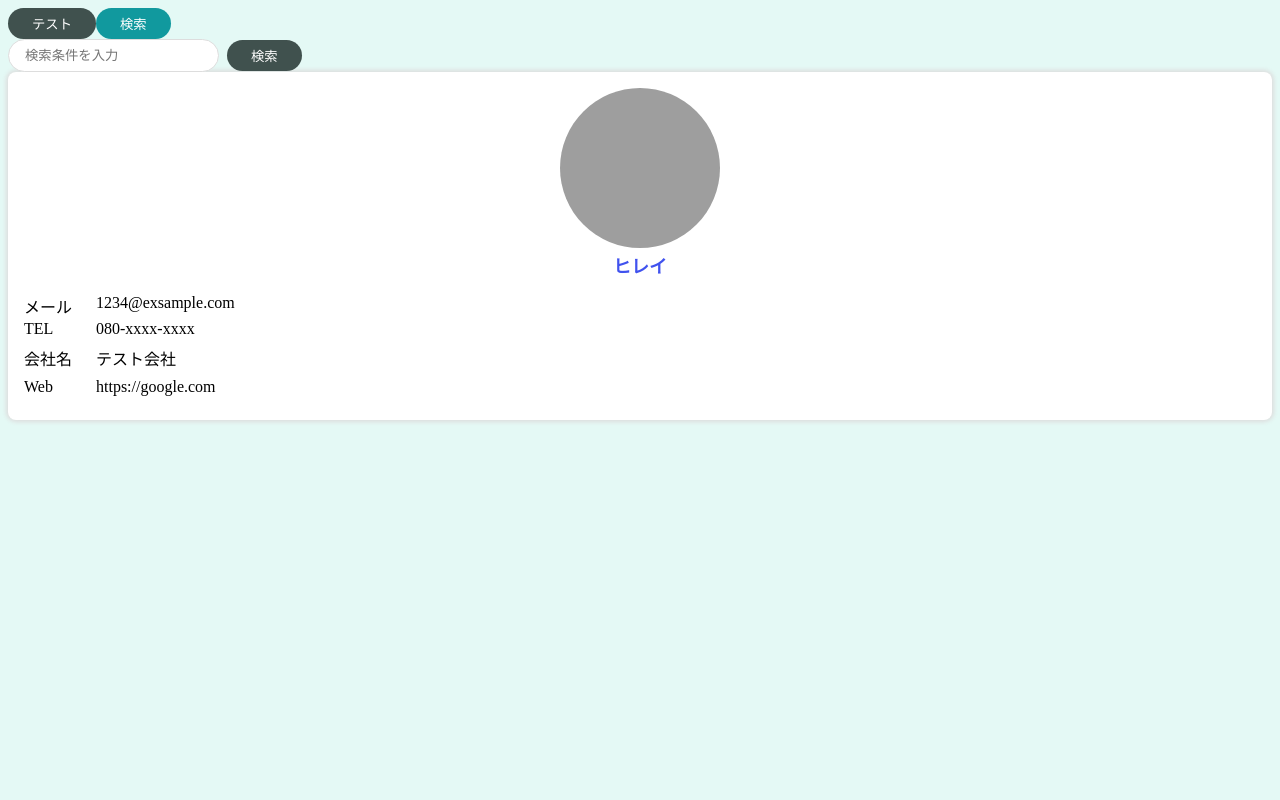
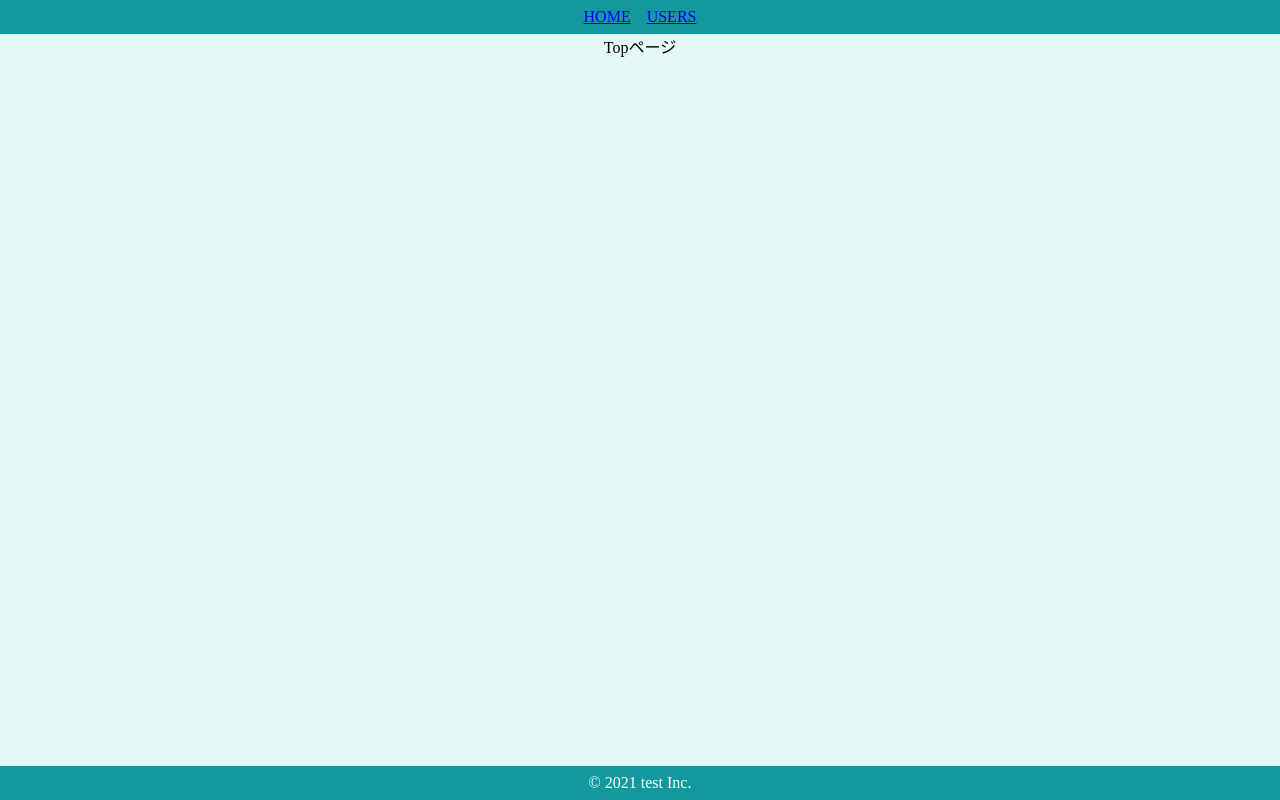
Before and after one commit to hirei-yuna607/AtomicDesign, a React (Create React App) app: page / in a window 1280 px wide. Built offline with nearby package versions, Linux system fonts and the light colour scheme; grey boxes are pictures that could not be loaded.

Commit message:
final-commit-page

```diff
--- a/src/App.js
+++ b/src/App.js
@@ -1,27 +1,6 @@
-import { PrimaryButton } from "./components/atoms/button/PrimaryButton";
-import { SecondaryButton } from "./components/atoms/button/SecondaryButton";
-import { SearchInput } from "./components/molecules/SearchInput";
-import { UserCard } from "./components/organisms/user/UserCard";
+import { Router } from "./router/Router";
 import "./styles.css";
 
 export default function App() {
-  const user = {
-    name: "ヒレイ",
-    image: "https://source.unsplash.com/xdshQfqb1mc",
-    email: "1234@exsample.com",
-    phone: "080-xxxx-xxxx",
-    company: {
-      name: "テスト会社"
-    },
-    website: "https://google.com"
-  };
-  return (
-    <div className="App">
-      <PrimaryButton>テスト</PrimaryButton>
-      <SecondaryButton>検索</SecondaryButton>
-      <br />
-      <SearchInput />
-      <UserCard user={user} />
-    </div>
-  );
+  return <Router />;
 }
--- /dev/null
+++ b/src/components/atoms/layout/Footer.jsx
@@ -0,0 +1,16 @@
+import styled from "styled-components";
+import { Link } from "react-router-dom";
+
+export const Footer = () => {
+  return <SFooter>&copy; 2021 test Inc.</SFooter>;
+};
+
+const SFooter = styled.header`
+  background-color: #11999e;
+  color: #fff;
+  text-align: center;
+  padding: 8px 0;
+  position: fixed;
+  bottom: 0;
+  width: 100%;
+`;
--- /dev/null
+++ b/src/components/atoms/layout/Header.jsx
@@ -0,0 +1,22 @@
+import styled from "styled-components";
+import { Link } from "react-router-dom";
+
+export const Header = () => {
+  return (
+    <SHeader>
+      <SLink to="/">HOME</SLink>
+      <SLink to="/users">USERS</SLink>
+    </SHeader>
+  );
+};
+
+const SHeader = styled.header`
+  background-color: #11999e;
+  color: #fff;
+  text-align: center;
+  padding: 8px 0;
+`;
+
+const SLink = styled(Link)`
+  margin: 0 8px;
+`;
--- /dev/null
+++ b/src/components/pages/Top.jsx
@@ -0,0 +1,9 @@
+import styled from "styled-components";
+
+export const Top = () => {
+  return <SContainer>Topページ</SContainer>;
+};
+
+const SContainer = styled.div`
+  text-align: center;
+`;
--- /dev/null
+++ b/src/components/pages/Users.jsx
@@ -0,0 +1,46 @@
+import styled from "styled-components";
+import { SearchInput } from "../molecules/SearchInput";
+import { UserCard } from "../organisms/user/UserCard";
+
+const users = [...Array(10).keys()].map((value) => {
+  return {
+    id: value,
+    name: `ヒレイ-${value}`,
+    image: "https://source.unsplash.com/xdshQfqb1mc",
+    email: "1234@exsample.com",
+    phone: "080-xxxx-xxxx",
+    company: {
+      name: "テスト会社"
+    },
+    website: "https://google.com"
+  };
+});
+
+export const Users = () => {
+  return (
+    <SContainer>
+      ユーザー一覧
+      <SearchInput />
+      <SUserArea>
+        {users.map((user) => (
+          <UserCard key={user.id} user={user} />
+        ))}
+      </SUserArea>
+    </SContainer>
+  );
+};
+
+const SContainer = styled.div`
+  display: flex;
+  flex-direction: column;
+  align-items: center;
+  padding: 24px;
+`;
+
+const SUserArea = styled.div`
+  padding-top: 40px;
+  width: 100%;
+  display: grid;
+  grid-template-columns: repeat(auto-fit, minmax(200px, 1fr));
+  grid-gap: 20px;
+`;
--- /dev/null
+++ b/src/components/templates/DefaultLayout.jsx
@@ -0,0 +1,13 @@
+import { Header } from "../atoms/layout/Header";
+import { Footer } from "../atoms/layout/Footer";
+
+export const DefaultLayout = (props) => {
+  const { children } = props;
+  return (
+    <>
+      <Header />
+      {children}
+      <Footer />
+    </>
+  );
+};
--- /dev/null
+++ b/src/components/templates/HeaderOnly.jsx
@@ -0,0 +1,11 @@
+import { Header } from "../atoms/layout/Header";
+
+export const HeaderOnly = (props) => {
+  const { children } = props;
+  return (
+    <>
+      <Header></Header>
+      {children}
+    </>
+  );
+};
--- /dev/null
+++ b/src/router/Router.jsx
@@ -0,0 +1,24 @@
+import { BrowserRouter, Route, Switch } from "react-router-dom";
+import { Top } from "../components/pages/Top";
+import { Users } from "../components/pages/Users";
+import { DefaultLayout } from "../components/templates/DefaultLayout";
+import { HeaderOnly } from "../components/templates/HeaderOnly";
+
+export const Router = () => {
+  return (
+    <BrowserRouter>
+      <Switch>
+        <Route exact path="/">
+          <DefaultLayout>
+            <Top />
+          </DefaultLayout>
+        </Route>
+        <Route path="/users">
+          <HeaderOnly>
+            <Users />
+          </HeaderOnly>
+        </Route>
+      </Switch>
+    </BrowserRouter>
+  );
+};
--- a/src/styles.css
+++ b/src/styles.css
@@ -1,3 +1,5 @@
 body {
   background-color: #e4f9f5;
+  margin: 0;
+  min-height: 100vh;
 }
```
